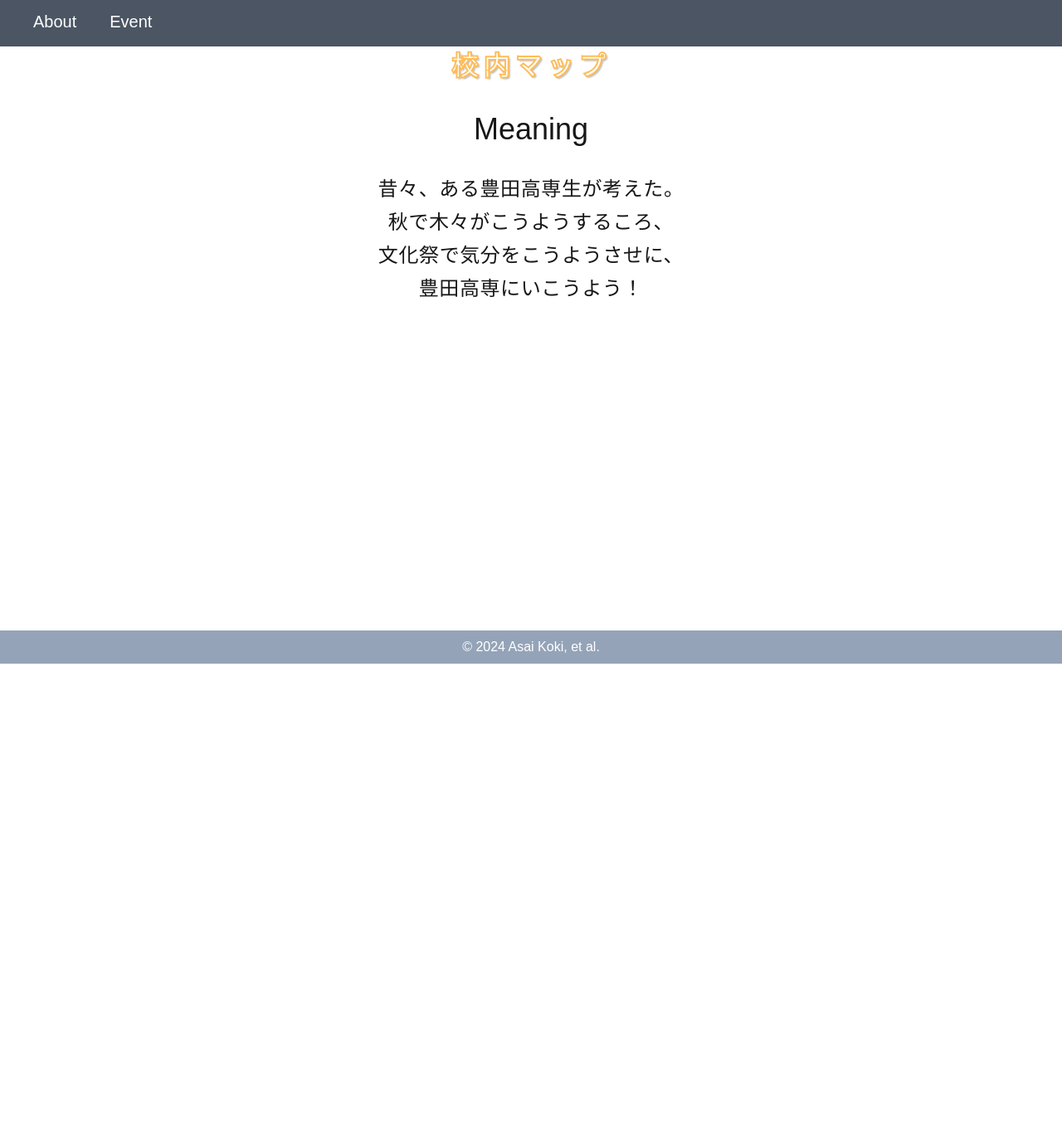
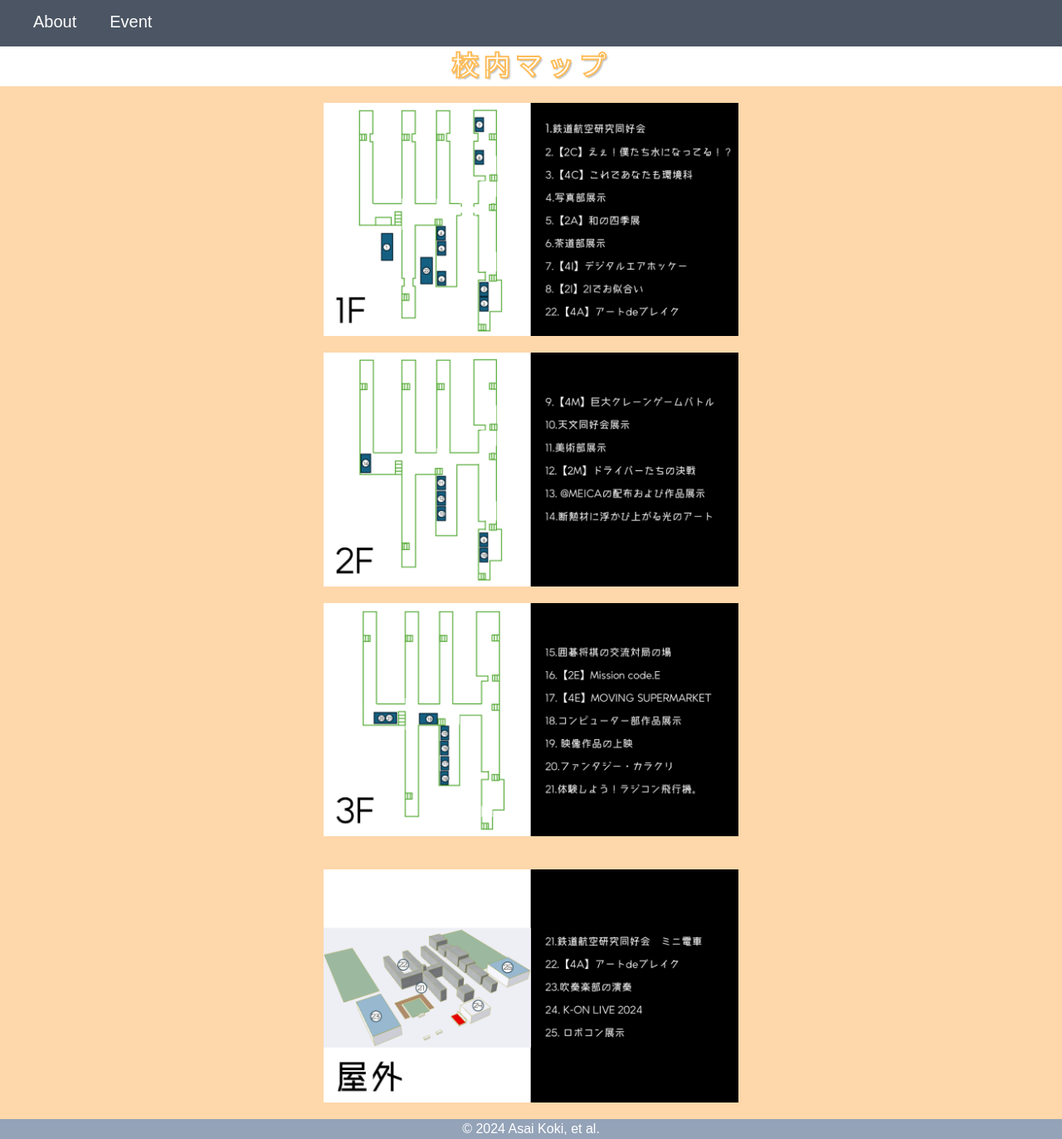
Before and after one commit to Hydreigonon/kouyousai.com, a Next.js app in the folder kouyousai/: page /map in a window 1280 px wide. Shown: the whole page at 83% size. Before the commit the page ends 800 px from the top, so only its background shows below. Built offline with nearby package versions, Linux system fonts and the light colour scheme.

Commit message:
feat: mapページを完成
画像を中央に寄せ画像間の余白を設定

```diff
--- a/kouyousai/src/app/map/page.tsx
+++ b/kouyousai/src/app/map/page.tsx
@@ -1,5 +1,11 @@
+import Image from "next/image";
+
 import Header from "../ui/header";
 import Footer from "../ui/footer";
+import floor1Image from "@/img/floor1.png";
+import floor2Image from "@/img/floor2.png";
+import floor3Image from "@/img/floor3.png";
+import outdoorImage from "@/img/outdoor.png";
 
 export default function About() {
 
@@ -11,15 +17,31 @@ export default function About() {
           校内マップ
         </h1>
 
-        <h2 className="text-4xl py-8 text-center">
-          Meaning
-        </h2>
-        <p className="text-2xl tracking-wide leading-10 text-center px-20">
-          昔々、ある豊田高専生が考えた。<br/>
-          秋で木々がこうようするころ、<br/>
-          文化祭で気分をこうようさせに、<br/>
-          豊田高専にいこうよう！
-        </p>
+        <div className="inset-0 flex flex-col items-center justify-center bg-orange-200">
+          <Image
+            src={floor1Image}
+            alt="floor1"
+            width={500}
+            className="my-5"
+          />
+          <Image
+            src={floor2Image}
+            alt="floor1"
+            width={500}
+          />
+          <Image
+            src={floor3Image}
+            alt="floor1"
+            width={500}
+            className="my-5"
+          />
+          <Image
+            src={outdoorImage}
+            alt="floor1"
+            width={500}
+            className="my-5"
+          />
+        </div>
       </main>
       <Footer />
     </body>
```
